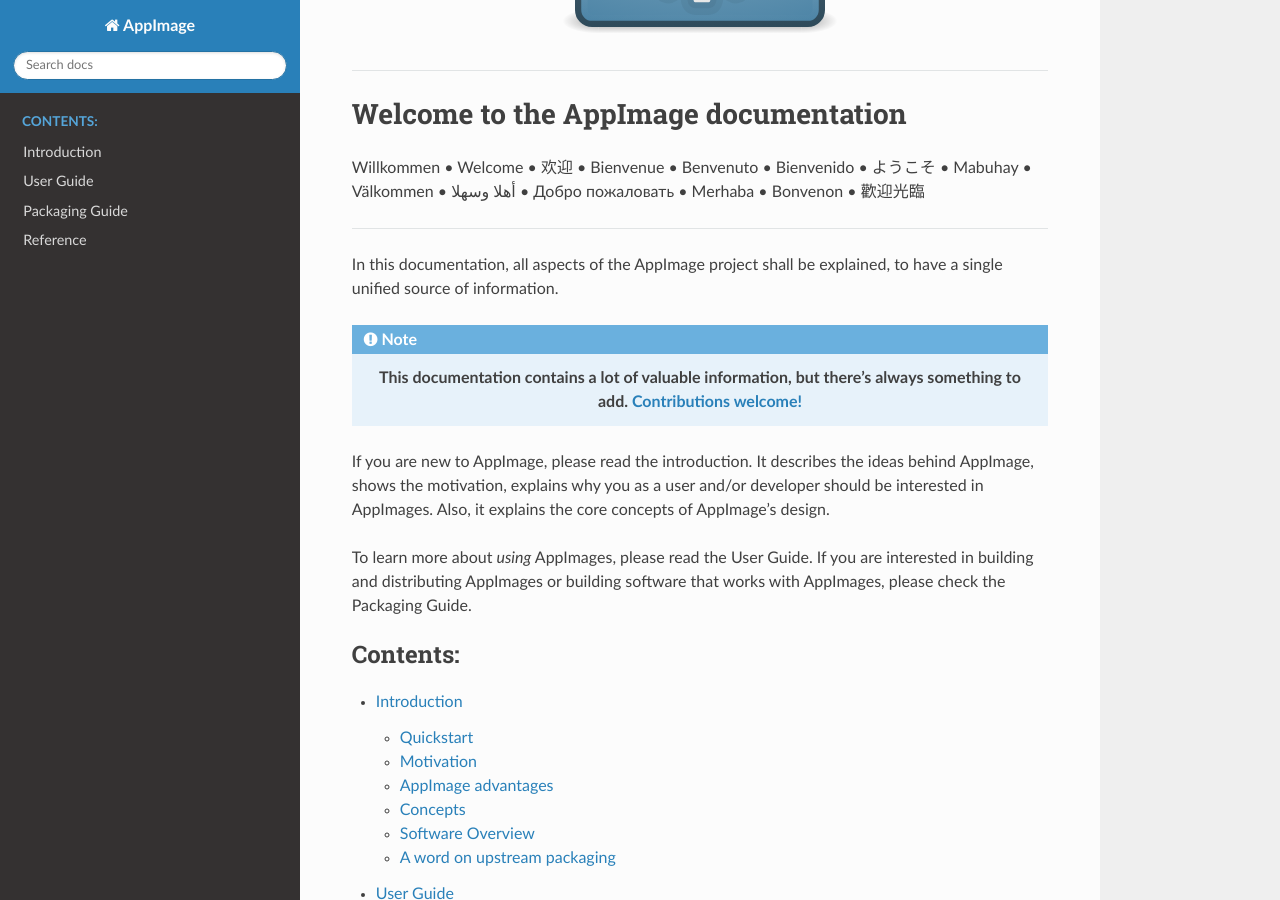
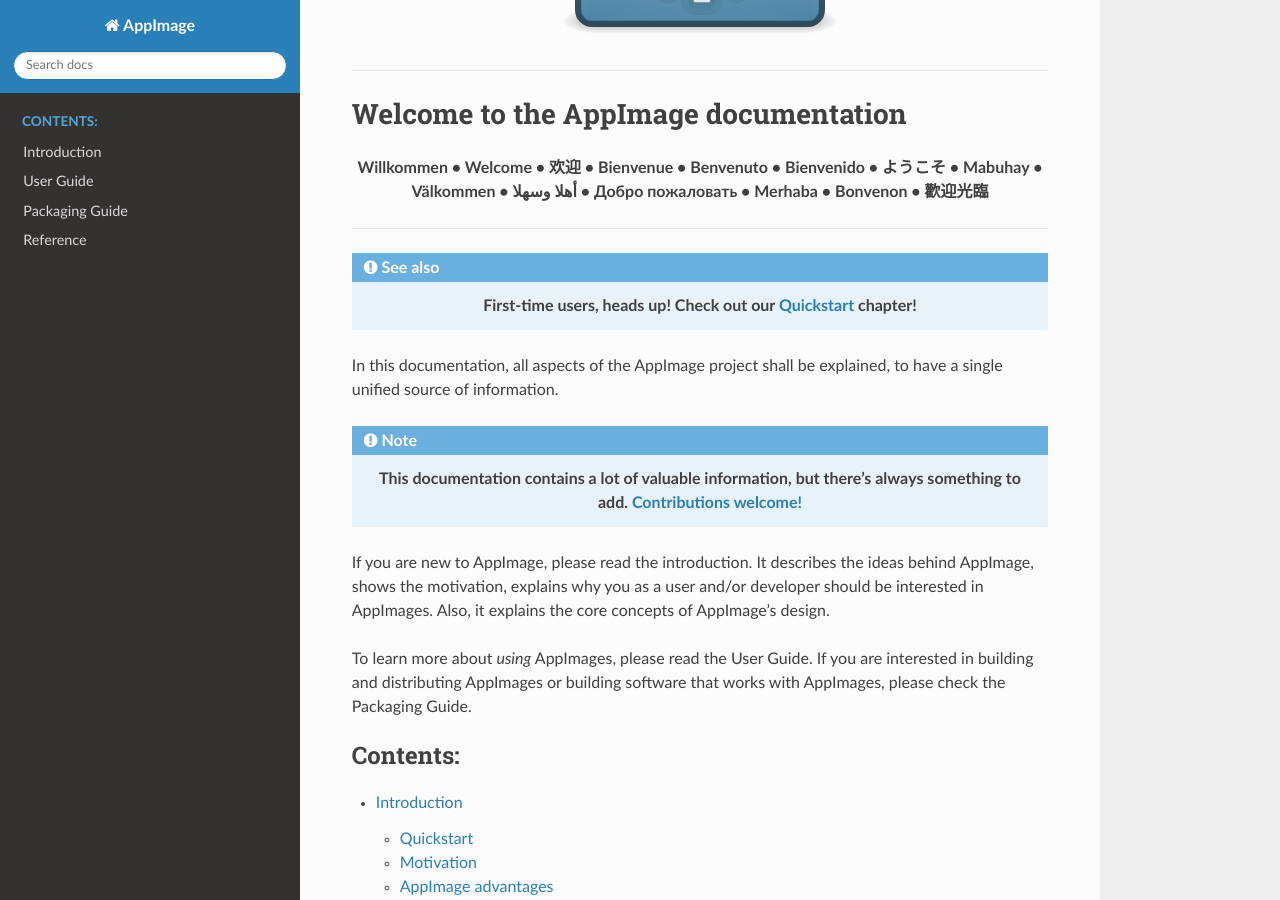
Before and after one commit to AppImage/docs.appimage.org, a Sphinx documentation site: the page built from source/index.rst, in a window 1280 px wide and 900 px high, scrolled down 400 px. Built offline with Sphinx 7.4.7 and the Read the Docs theme 2.0.0, drawn with Linux system fonts in a browser that asks for light colours.

Commit message:
Add direct link from start page to quickstart

```diff
--- a/source/index.rst
+++ b/source/index.rst
@@ -10,9 +10,13 @@
 Welcome to the AppImage documentation
 =====================================
 
-Willkommen • Welcome • 欢迎 • Bienvenue • Benvenuto • Bienvenido • ようこそ • Mabuhay • Välkommen • أهلا وسهلا • Добро пожаловать • Merhaba • Bonvenon • 歡迎光臨
+.. centered:: Willkommen • Welcome • 欢迎 • Bienvenue • Benvenuto • Bienvenido • ようこそ • Mabuhay • Välkommen • أهلا وسهلا • Добро пожаловать • Merhaba • Bonvenon • 歡迎光臨
 
 ------------------
+
+.. seealso::
+
+   .. centered:: **First-time users, heads up!** Check out our :ref:`ref-quickstart` chapter!
 
 In this documentation, all aspects of the AppImage project shall be explained, to have a single unified source of information.
 
```
